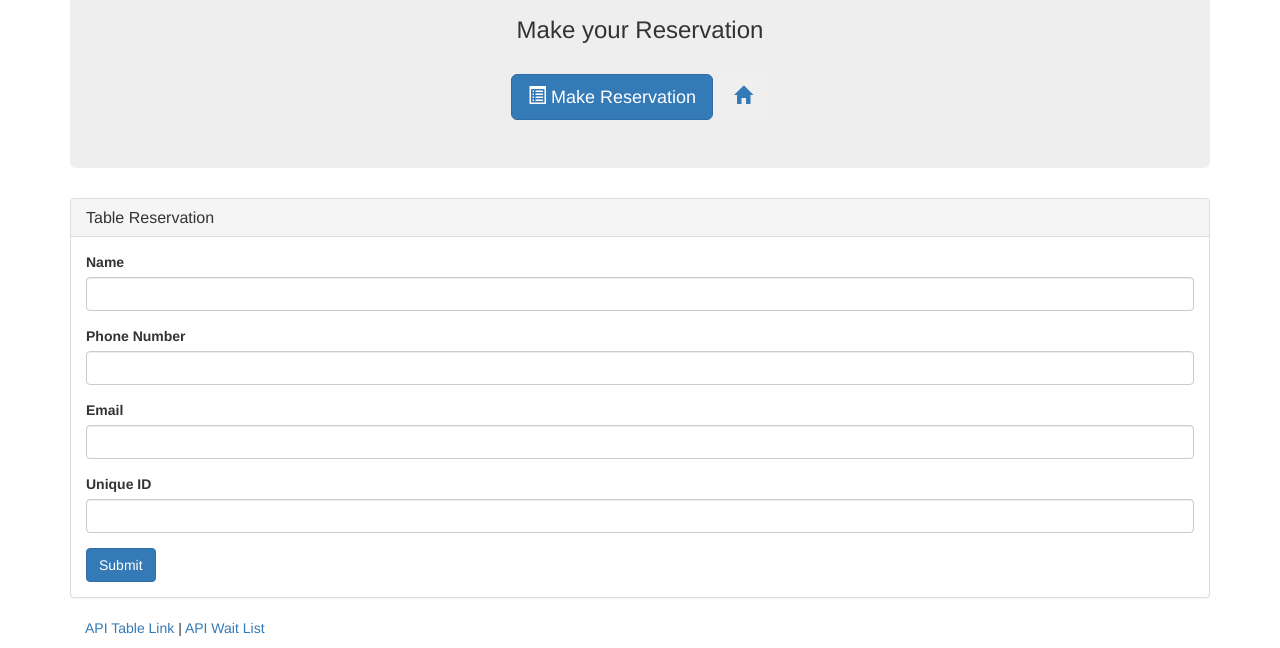
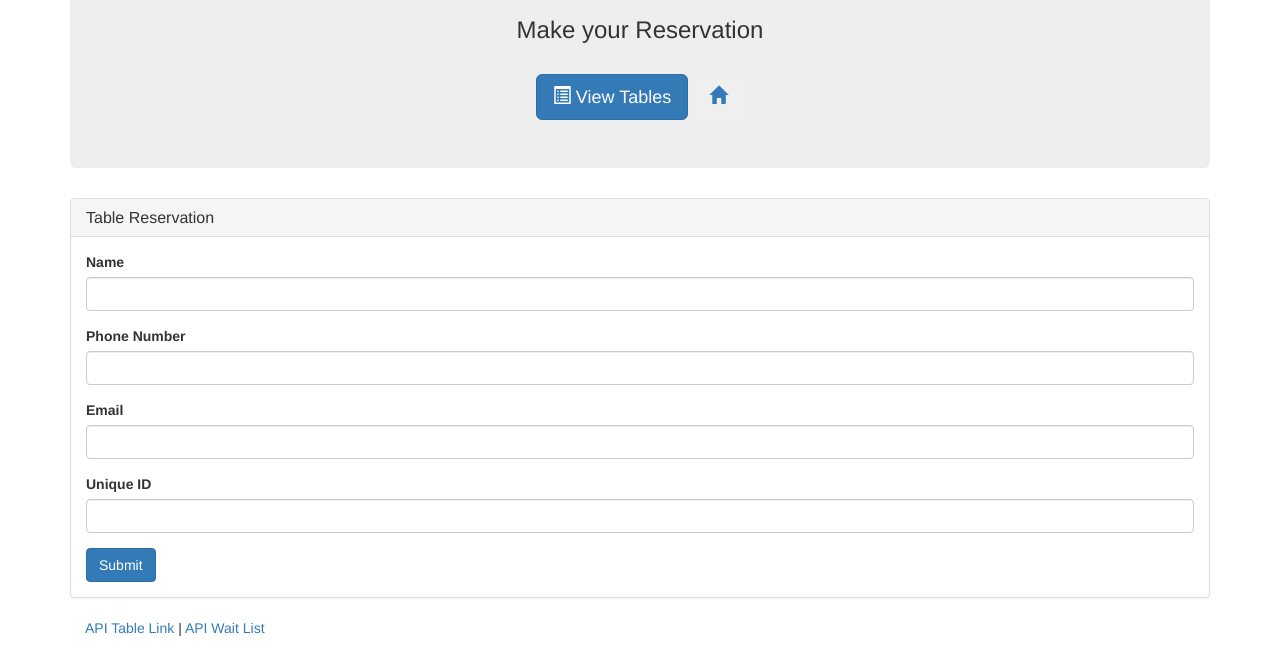
Before and after one commit to alyssamanse/hot-restaurant, a website: page reserve.html in a window 1280 px wide. Shown: the part 167-815 px from the top of the page. Drawn offline with nearby package versions, Linux system fonts and the light colour scheme.

Commit message:
changed button on reserve page

```diff
--- a/reserve.html
+++ b/reserve.html
@@ -14,7 +14,7 @@
       <hr>
       <h3>Make your Reservation</h3>
       <br>
-      <a href="/reserve"><button type="button" class="btn btn-primary btn-lg"><span class="glyphicon glyphicon-list-alt"></span> Make Reservation</button></a>
+      <a href="/tables"><button type="button" class="btn btn-primary btn-lg"><span class="glyphicon glyphicon-list-alt"></span> View Tables</button></a>
       <a href="/"><button type="button" class="btn btn-light btn-lg"><span class="glyphicon glyphicon-home"></span></button></a>
     </div>
 
```
